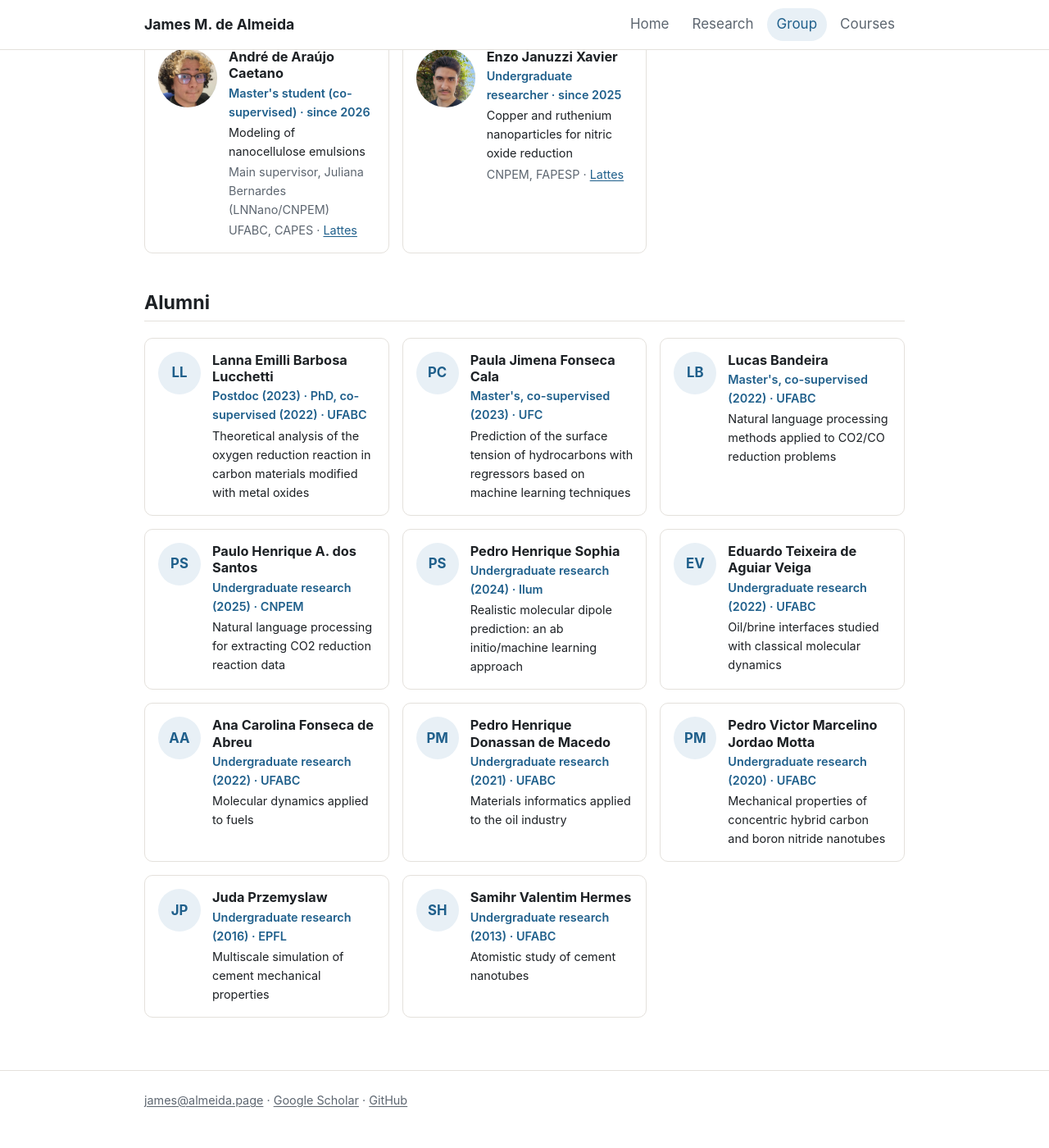
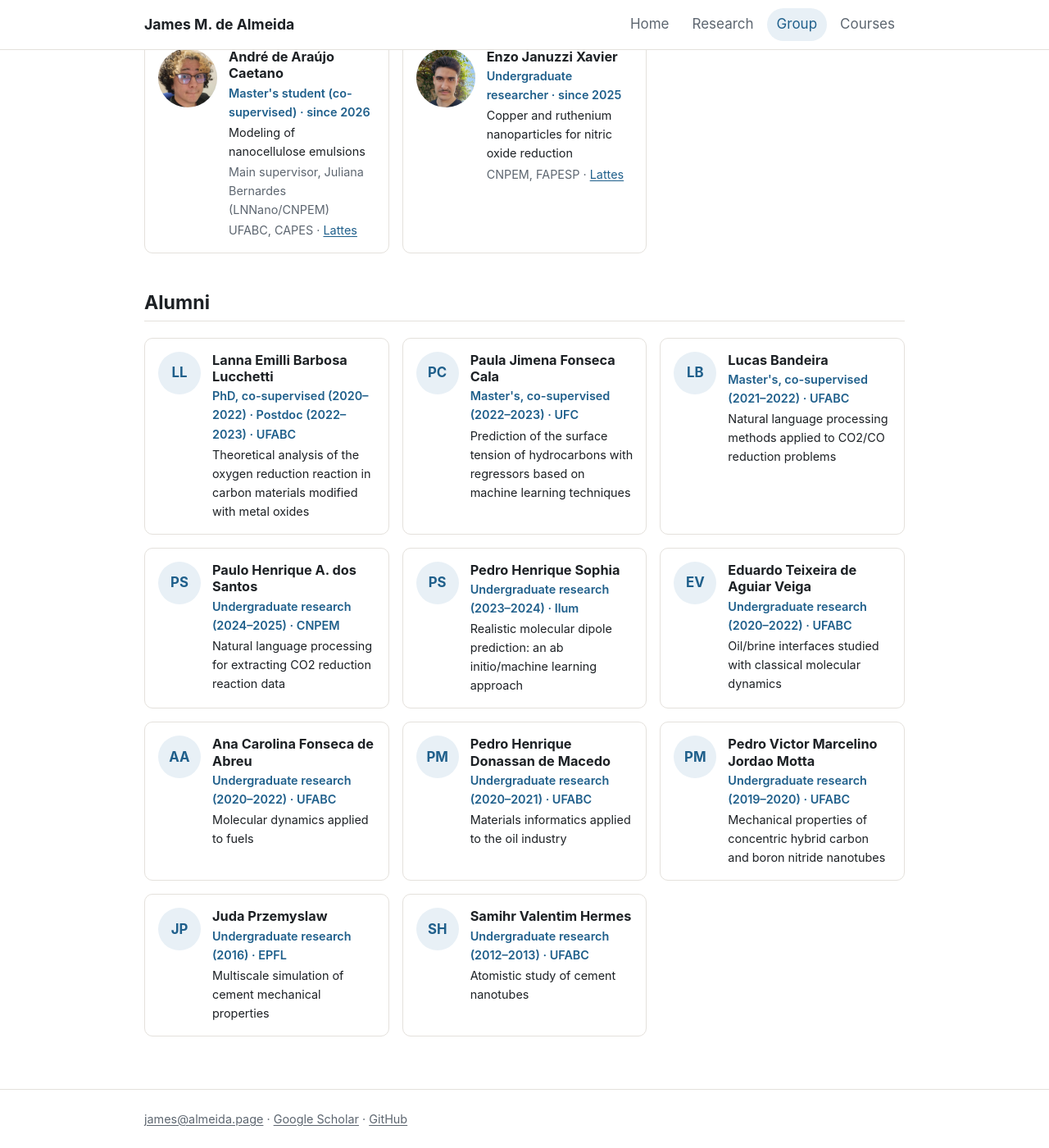
Before and after one commit to jamesmalmeida/almeida.page, a Jekyll site: the page built from group.md, in a window 1280 px wide and 1400 px high, scrolled down 940 px. Shown: the whole window at 82% size. Built offline with Jekyll 4.4.1, drawn with Linux system fonts in a browser that asks for light colours; before the commit the page ends 2317 px from its top, so only the background shows below that.

Commit message:
Group: full membership periods for alumni
Co-Authored-By: Claude Opus 5.5 <noreply@anthropic.com>
Claude-Session: https://claude.ai/code/session_01AVsTU5791Xx8kdYCnM2cvw

```diff
--- a/_data/group.yml
+++ b/_data/group.yml
@@ -71,47 +71,47 @@ current:
 
 alumni:
   - name: Lanna Emilli Barbosa Lucchetti
-    role: Postdoc (2023) · PhD, co-supervised (2022)
+    role: PhD, co-supervised (2020–2022) · Postdoc (2022–2023)
     topic: Theoretical analysis of the oxygen reduction reaction in carbon materials modified with metal oxides
     place: UFABC
 
   - name: Paula Jimena Fonseca Cala
-    role: Master's, co-supervised (2023)
+    role: Master's, co-supervised (2022–2023)
     topic: Prediction of the surface tension of hydrocarbons with regressors based on machine learning techniques
     place: UFC
 
   - name: Lucas Bandeira
-    role: Master's, co-supervised (2022)
+    role: Master's, co-supervised (2021–2022)
     topic: Natural language processing methods applied to CO2/CO reduction problems
     place: UFABC
 
   - name: Paulo Henrique A. dos Santos
-    role: Undergraduate research (2025)
+    role: Undergraduate research (2024–2025)
     topic: Natural language processing for extracting CO2 reduction reaction data
     place: CNPEM
 
   - name: Pedro Henrique Sophia
-    role: Undergraduate research (2024)
+    role: Undergraduate research (2023–2024)
     topic: "Realistic molecular dipole prediction: an ab initio/machine learning approach"
     place: Ilum
 
   - name: Eduardo Teixeira de Aguiar Veiga
-    role: Undergraduate research (2022)
+    role: Undergraduate research (2020–2022)
     topic: Oil/brine interfaces studied with classical molecular dynamics
     place: UFABC
 
   - name: Ana Carolina Fonseca de Abreu
-    role: Undergraduate research (2022)
+    role: Undergraduate research (2020–2022)
     topic: Molecular dynamics applied to fuels
     place: UFABC
 
   - name: Pedro Henrique Donassan de Macedo
-    role: Undergraduate research (2021)
+    role: Undergraduate research (2020–2021)
     topic: Materials informatics applied to the oil industry
     place: UFABC
 
   - name: Pedro Victor Marcelino Jordao Motta
-    role: Undergraduate research (2020)
+    role: Undergraduate research (2019–2020)
     topic: Mechanical properties of concentric hybrid carbon and boron nitride nanotubes
     place: UFABC
 
@@ -121,6 +121,6 @@ alumni:
     place: EPFL
 
   - name: Samihr Valentim Hermes
-    role: Undergraduate research (2013)
+    role: Undergraduate research (2012–2013)
     topic: Atomistic study of cement nanotubes
     place: UFABC
```
